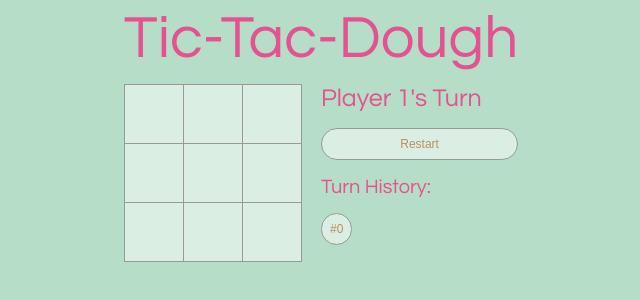
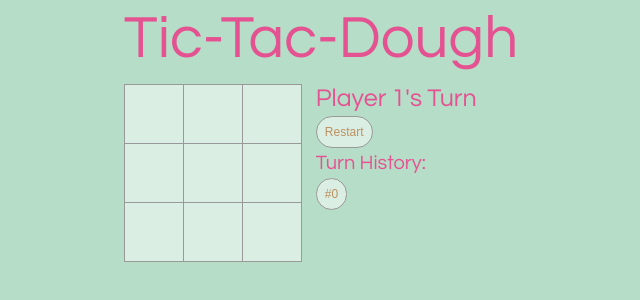
Before and after one commit to AlyssaAlonso/tic-tac-dough, a React app: page / in a window 1280 px wide. Shown: the whole page, without its empty margins (319-959 px from the left). Built offline with nearby package versions, Linux system fonts and the light colour scheme.

Commit message:
updated css

```diff
--- a/src/index.css
+++ b/src/index.css
@@ -33,15 +33,13 @@ li {
 }
 
 .game {
-	display: grid;
-	grid-template-columns: 1fr 1fr;
-	margin: 0;
-	padding: 0;
+	display: flex;
+	flex-direction: row;
 }
 
 .game-info {
-	display: grid;
-	align-items: flex-start;
+	margin-left: 15px;
+	width: 180px;
 }
 
 .game-info button {
@@ -60,11 +58,6 @@ li {
 
 .game-info button:active {
 	background-color: rgba(255, 255, 255, 0.9);
-}
-
-.game-board {
-	display: grid;
-	align-items: flex-start;
 }
 
 .board-row:after {
```
Also changed, not shown: build/asset-manifest.json, build/index.html, build/service-worker.js, 6 other files.
